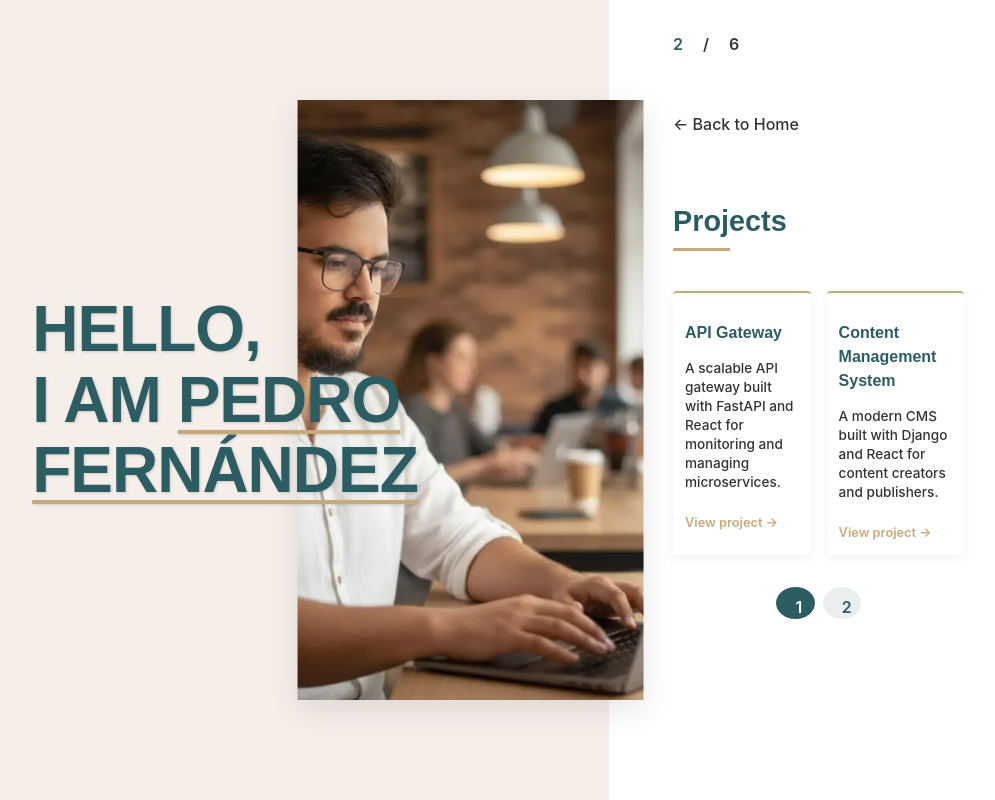
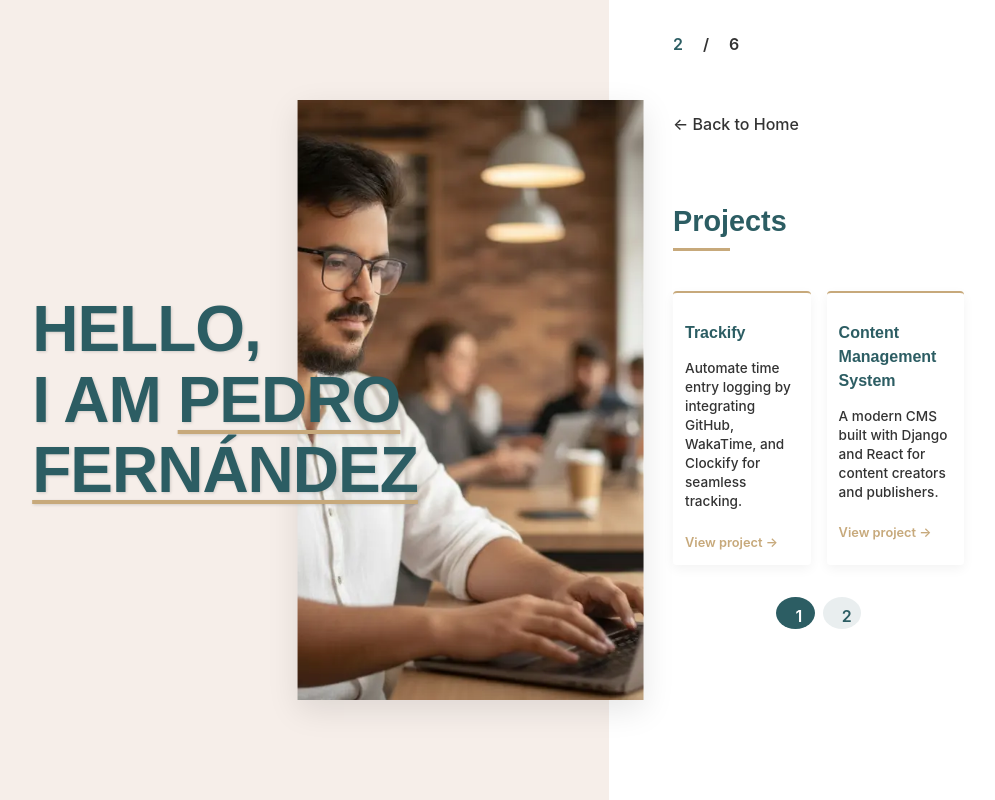
Before and after one commit to pedroifgonzalez/my-portfolio, a React (Vite) app: page / in a window 1280 px wide. Both pictures are taken after a click on the link "Portfolio". Shown: the whole page, without its empty margins (159-1154 px from the left). Built offline with nearby package versions, Linux system fonts and the light colour scheme.

Commit message:
feat: update project card with Trackify details and description

```diff
--- a/src/components/sections/Projects.tsx
+++ b/src/components/sections/Projects.tsx
@@ -41,14 +41,13 @@ export default function Projects() {
           <div className="project-grid grid md:grid-cols-2 gap-8">
             <div className="project-card p-6 border rounded-lg shadow">
               <a
-                href="https://github.com/pedroifgonzalez/fastapi-project"
+                href="https://github.com/pedroifgonzalez/trackify"
                 target="_blank"
                 className="project-card-link"
               >
-                <h3 className="font-bold text-xl">API Gateway</h3>
+                <h3 className="font-bold text-xl">Trackify</h3>
                 <p className="text-gray-600 mt-2">
-                  A scalable API gateway built with FastAPI and React for monitoring and managing
-                  microservices.
+                  Automate time entry logging by integrating GitHub, WakaTime, and Clockify for seamless tracking.
                 </p>
                 <span className="view-project">View project →</span>
               </a>
```
